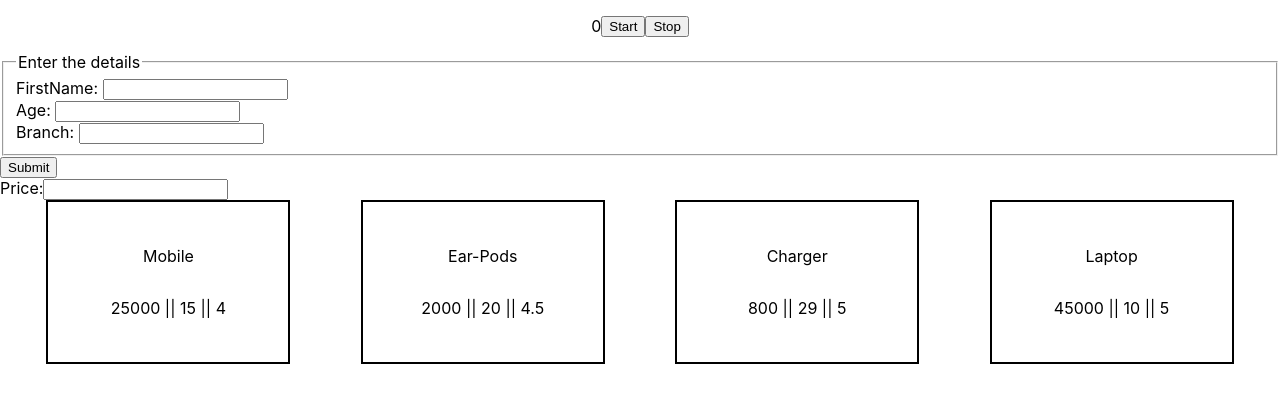
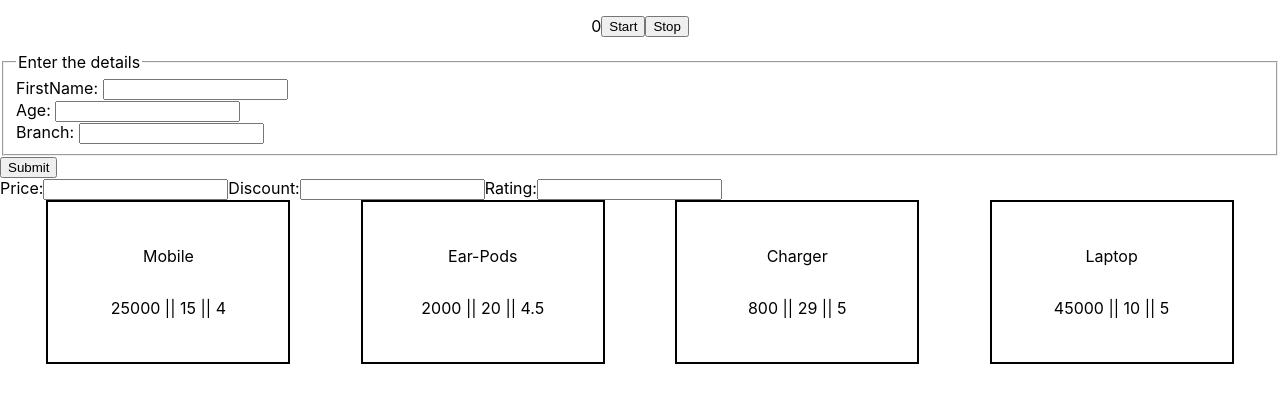
Before and after one commit to shubhamgyd/Cart-Filter, a React (Create React App) app: page / in a window 1280 px wide. Shown: the top 402 px of the page. Built offline with nearby package versions, Linux system fonts and the light colour scheme.

Commit message:
added Discount, Rating filters

```diff
--- a/src/components/ProductsPage.jsx
+++ b/src/components/ProductsPage.jsx
@@ -14,9 +14,20 @@ export const ProductsPage = () => {
     initialState
   );
 
-  let productsFilteredByPrice =
+  const productsFilteredByPrice =
     price > 0 ? product.filter((prod) => prod.price <= price) : product;
-
+  const productsFilteredByDiscount =
+    discount > 0
+      ? productsFilteredByPrice.filter((prod) => prod.discount <= discount)
+      : productsFilteredByPrice;
+  const productsFilteredByRating =
+    rating > 0
+      ? productsFilteredByDiscount.filter((prod) => {
+          console.log(prod.rating);
+          console.log(rating);
+          return prod.rating <= rating;
+        })
+      : productsFilteredByDiscount;
   return (
     <>
       <div>
@@ -26,9 +37,21 @@ export const ProductsPage = () => {
             filterDispatch({ type: "PRICE", payload: e.target.value })
           }
         ></input>
+        <label>Discount:</label>
+        <input
+          onChange={(e) =>
+            filterDispatch({ type: "DISCOUNT", payload: e.target.value })
+          }
+        ></input>
+        <label>Rating:</label>
+        <input
+          onChange={(e) =>
+            filterDispatch({ type: "RATING", payload: e.target.value })
+          }
+        ></input>
       </div>
       <div className="container">
-        {productsFilteredByPrice.map((prod) => (
+        {productsFilteredByRating.map((prod) => (
           <div className="product" key={prod.id}>
             <p>{prod.productName}</p>
             <p>
--- a/src/reducers/handleFilterReducer.js
+++ b/src/reducers/handleFilterReducer.js
@@ -1,8 +1,11 @@
 export const handleFilterReducer = (productFilter, action) => {
   switch (action.type) {
     case "PRICE":
-      console.log(action.payload);
       return { ...productFilter, price: action.payload };
+    case "DISCOUNT":
+      return { ...productFilter, discount: action.payload };
+    case "RATING":
+      return { ...productFilter, rating: action.payload };
     default:
       return productFilter;
   }
```
